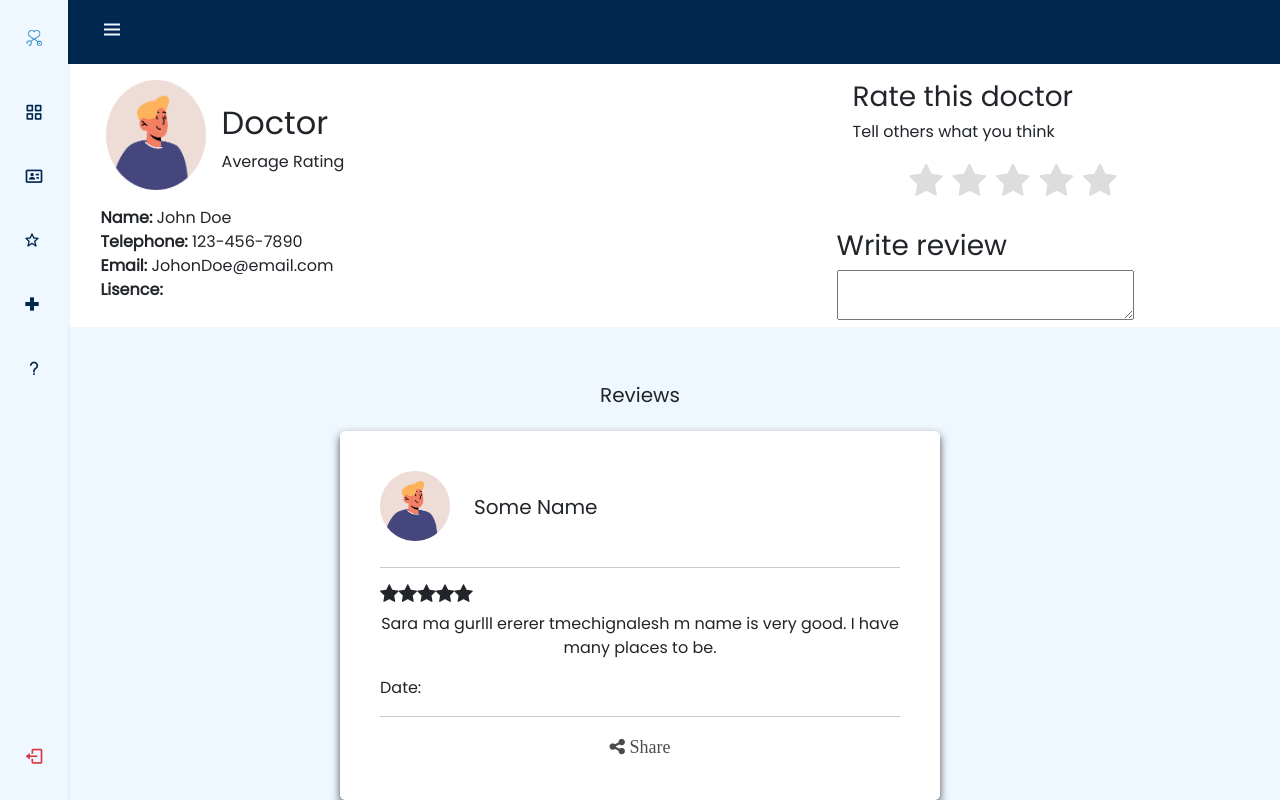
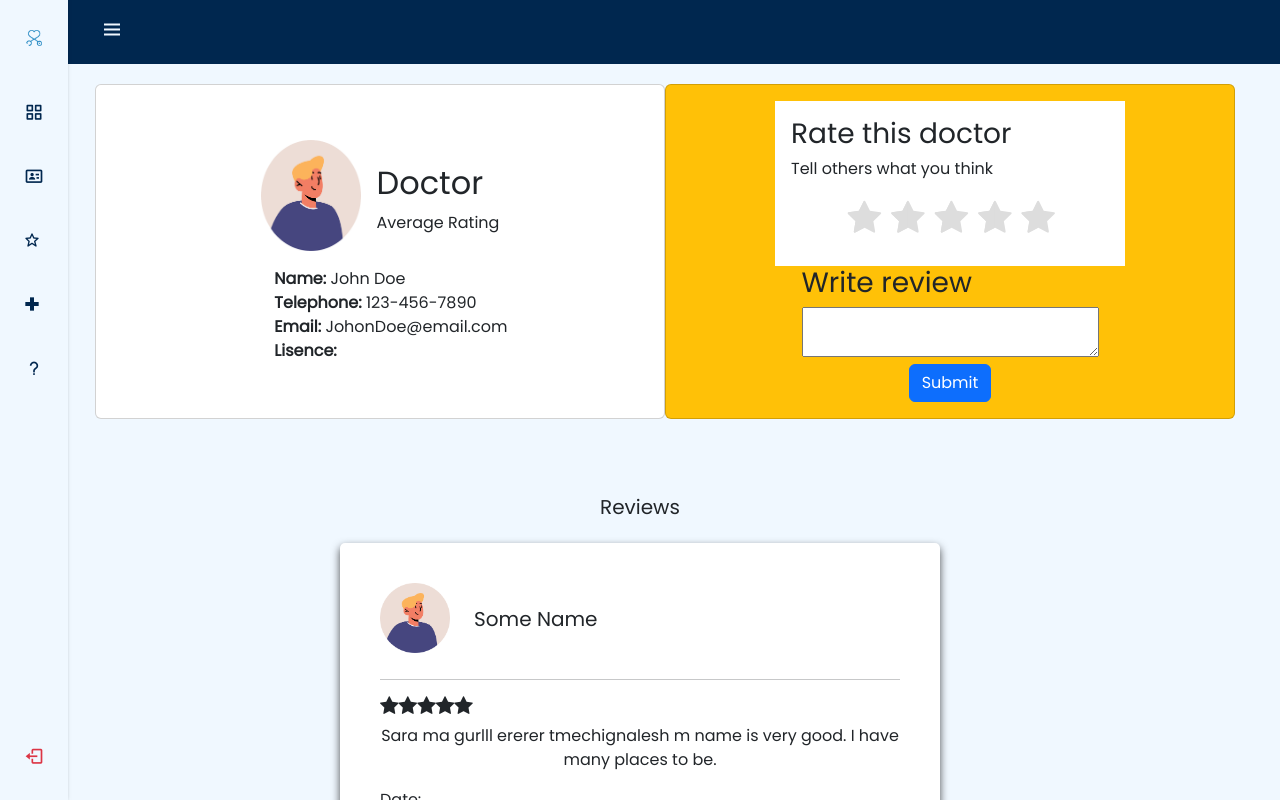
Before and after one commit to SalmanAliGithub/FairMED-Code-Base, a React (Create React App) app: page /view-doctor-dashboard in a window 1280 px wide. Shown: the top 800 px of the page. Built offline with nearby package versions, Linux system fonts and the light colour scheme; the HTML template or start-up script is replaced by a standard one.

Commit message:
Subnit btn added

```diff
--- a/src/Pages/ViewDoctorDashboard.js
+++ b/src/Pages/ViewDoctorDashboard.js
@@ -22,8 +22,9 @@ function ViewDoctorDashboard() {
     <Sidebar />
   </div>
   <div className='view-doctor-dashboard-content'>
-   <div className='top d-flex '>
-   <div>
+  <div className="container">
+        <div className="row">
+          <div className="col-lg-6 col-md-12 mb-4 mb-md-0  d-flex align-items-center justify-content-center card">
           <div className='rate-header-left d-flex gap-3 p-3 doctorName'>
           <img src={Placeholder} alt="Profile Picture" />
           <div>
@@ -48,8 +49,7 @@ function ViewDoctorDashboard() {
         </ul>
       </div>
           </div>
-
-    <div className='rate-review-field '>
+          <div className="col-lg-6 col-md-12 bg-warning d-flex align-items-center justify-content-center card p-3">
           <div className='rate-box'>
     <div className="row">
     <div className="col-md-6">
@@ -152,6 +152,15 @@ function ViewDoctorDashboard() {
           <h3>Write review</h3>
             <textarea></textarea>
         </div>
+        <button className='btn btn-primary '>Submit</button>
+      </div>
+
+
+    <div className='rate-review-field '>
+
+  </div>
+
+
     </div>
    </div>
 
--- a/src/Pages/style.css
+++ b/src/Pages/style.css
@@ -1128,7 +1128,10 @@ h5 {
 
 /**************************************view doctor dashboard***************/
 .view-doctor-dashboard-content {
-  margin-left: 7%;
+  padding:20px ;
+  background-color: aliceblue;
+  padding-left:70px ;
+
 }
 
 .rating {
```
Lines whose indentation alone changed are shown as unchanged.
